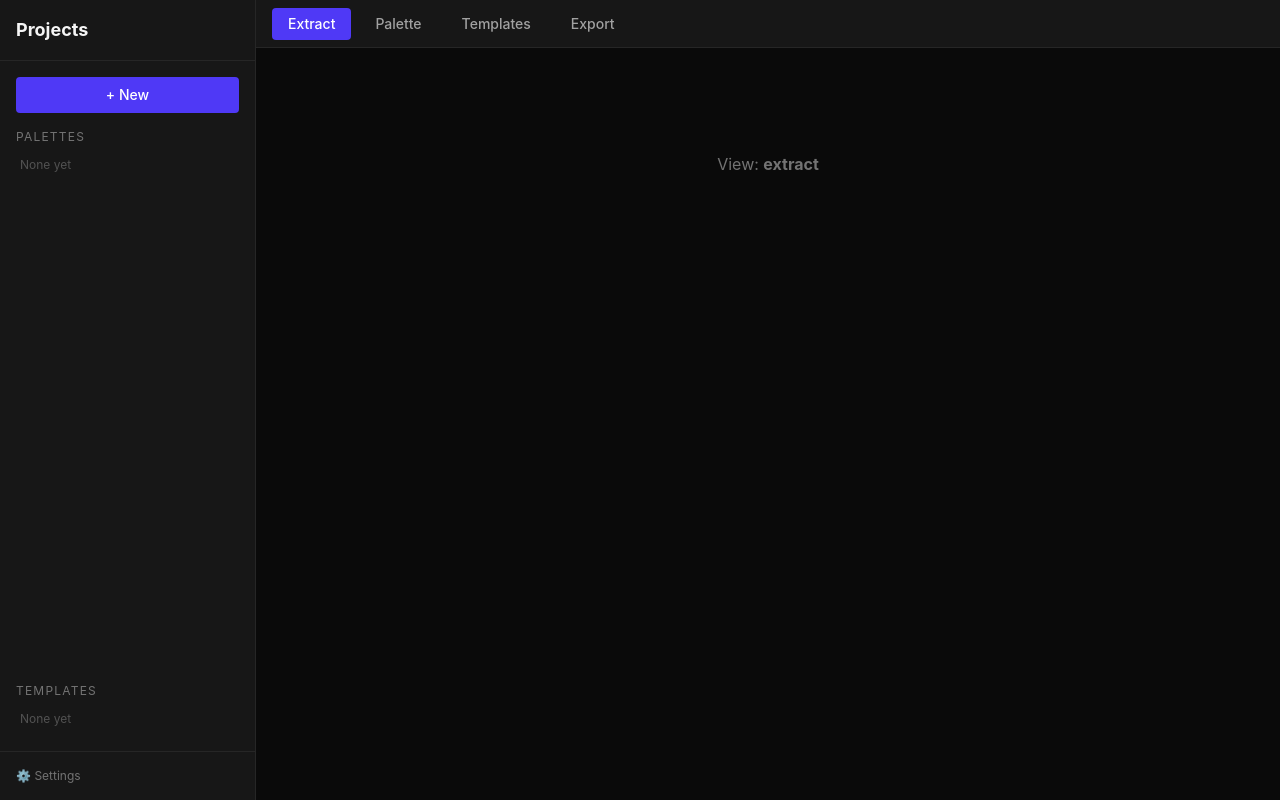
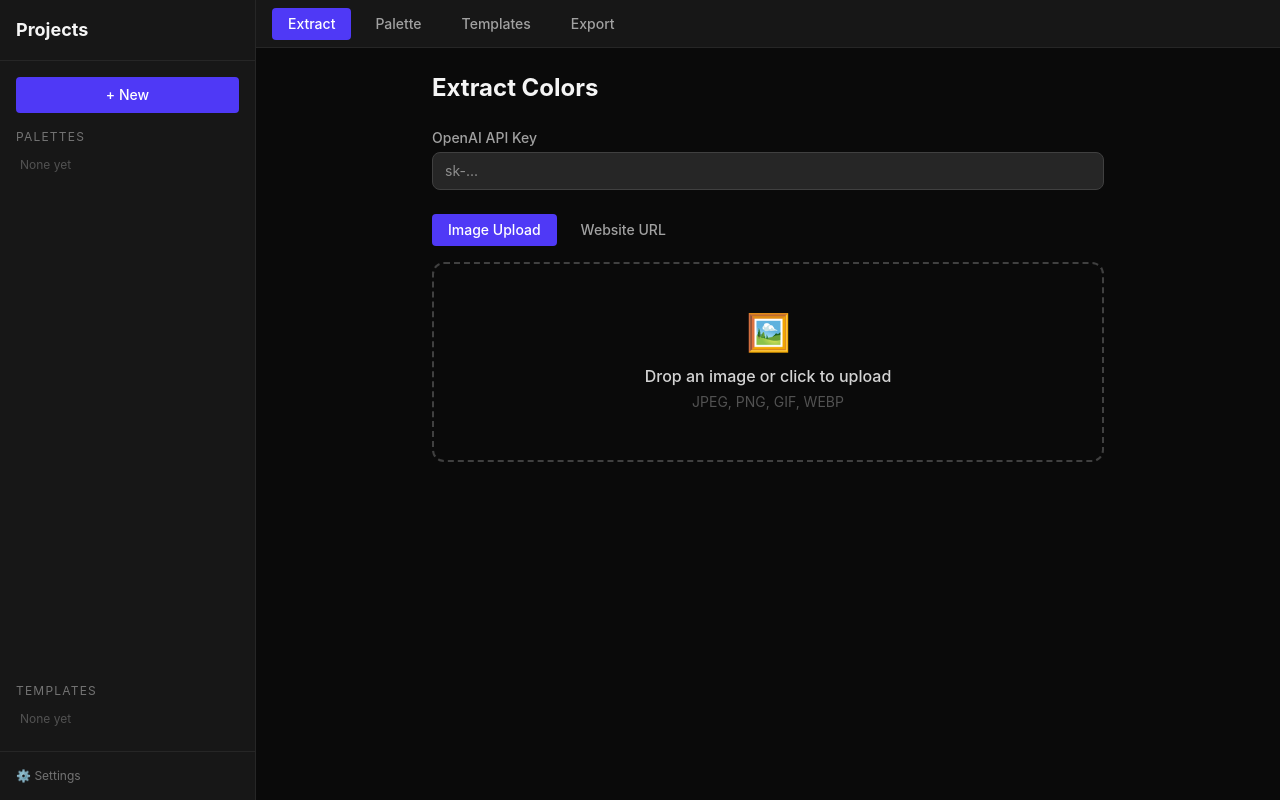
Before and after one commit to kkayyoo/palette-extractor, a React (Vite) app: page / in a window 1280 px wide. Built offline with nearby package versions, Linux system fonts and the light colour scheme.

Commit message:
feat: extract view wires image/URL upload with AI analysis

```diff
--- /dev/null
+++ b/src/components/extract/ExtractView.tsx
@@ -0,0 +1,186 @@
+// src/components/extract/ExtractView.tsx
+import { useState } from 'react'
+import { ImageUploader } from './ImageUploader'
+import { UrlInput } from './UrlInput'
+import { DesignFormatPicker } from './DesignFormatPicker'
+import { useColorExtraction } from '../../hooks/useColorExtraction'
+import { useAIAnalysis } from '../../hooks/useAIAnalysis'
+import { useApp } from '../../context/AppContext'
+import type { ContentFormat, DesignFormat, ExtractedPalette } from '../../types'
+
+const CONTENT_FORMATS: ContentFormat[] = [
+  'website', 'mobile-app', 'dashboard', 'landing-page',
+  'poster', 'social-media', 'presentation', 'ecommerce',
+]
+
+export function ExtractView() {
+  const { addProject, setActiveProject, setView } = useApp()
+  const extraction = useColorExtraction()
+  const ai = useAIAnalysis()
+  const [tab, setTab] = useState<'image' | 'url'>('image')
+  const [apiKey, setApiKey] = useState(() => localStorage.getItem('openai-api-key') ?? '')
+  const [selectedFormat, setSelectedFormat] = useState<DesignFormat>('minimalist')
+  const [contentFormat, setContentFormat] = useState<ContentFormat>('website')
+  const [isUrlLoading, setIsUrlLoading] = useState(false)
+  const [urlError, setUrlError] = useState<string | null>(null)
+
+  async function handleFileSelected(file: File) {
+    // extractFromFile returns the colors directly to avoid reading stale React state
+    const extracted = await extraction.extractFromFile(file)
+    if (extracted && extracted.length > 0) {
+      const hexColors = extracted.map(c => c.hex)
+      const analysisResult = await ai.analyze(hexColors, null, apiKey)
+      if (analysisResult) setSelectedFormat(analysisResult.suggestedDesignFormats[0])
+    }
+  }
+
+  async function handleUrlSubmit(url: string) {
+    setIsUrlLoading(true)
+    setUrlError(null)
+    try {
+      const res = await fetch(`/api/fetch-url?url=${encodeURIComponent(url)}`)
+      if (!res.ok) { const d = await res.json(); throw new Error(d.error) }
+      const data = await res.json()
+      // data.colors is string[] of hex from CSS; convert to PaletteColor[]
+      const hexColors: string[] = data.colors.slice(0, 8)
+      // Capture return value directly to avoid stale state reads
+      const analysisResult = await ai.analyze(hexColors, null, apiKey)
+      if (analysisResult) setSelectedFormat(analysisResult.suggestedDesignFormats[0])
+    } catch (e) {
+      setUrlError(e instanceof Error ? e.message : String(e))
+    } finally {
+      setIsUrlLoading(false)
+    }
+  }
+
+  function handleSave() {
+    if (!ai.result || extraction.colors.length === 0) return
+    const palette: ExtractedPalette = {
+      id: crypto.randomUUID(),
+      name: `Palette ${new Date().toLocaleDateString()}`,
+      source: { type: tab, thumbnail: extraction.thumbnail },
+      colors: extraction.colors,
+      keywords: ai.result.keywords,
+      mood: ai.result.mood,
+      suggestedDesignFormats: ai.result.suggestedDesignFormats,
+      suggestedStyles: ai.result.suggestedStyles,
+      designFormat: selectedFormat,
+      contentFormat,
+      createdAt: Date.now(),
+    }
+    const project = {
+      id: crypto.randomUUID(),
+      name: palette.name,
+      type: 'palette' as const,
+      palette,
+      createdAt: Date.now(),
+      updatedAt: Date.now(),
+    }
+    addProject(project)
+    setActiveProject(project.id)
+    setView('palette')
+  }
+
+  const hasPalette = extraction.colors.length > 0
+  const hasAnalysis = !!ai.result
+
+  return (
+    <div className="max-w-2xl mx-auto">
+      <h1 className="text-2xl font-bold mb-6">Extract Colors</h1>
+
+      {/* API Key input */}
+      <div className="mb-6">
+        <label className="block text-sm font-medium text-neutral-400 mb-1">OpenAI API Key</label>
+        <input
+          type="password"
+          value={apiKey}
+          onChange={e => { setApiKey(e.target.value); localStorage.setItem('openai-api-key', e.target.value) }}
+          placeholder="sk-..."
+          className="w-full bg-neutral-800 border border-neutral-700 rounded-lg px-3 py-2 text-neutral-100 text-sm focus:outline-none focus:border-indigo-500"
+        />
+      </div>
+
+      {/* Tab switcher */}
+      <div className="flex gap-2 mb-4">
+        {(['image', 'url'] as const).map(t => (
+          <button
+            key={t}
+            onClick={() => setTab(t)}
+            className={`px-4 py-1.5 rounded text-sm font-medium ${tab === t ? 'bg-indigo-600 text-white' : 'text-neutral-400 hover:text-white'}`}
+          >
+            {t === 'image' ? 'Image Upload' : 'Website URL'}
+          </button>
+        ))}
+      </div>
+
+      {tab === 'image' ? (
+        <ImageUploader
+          onExtract={() => {}}
+          isLoading={extraction.isLoading}
+          error={extraction.error}
+          onFileSelected={handleFileSelected}
+        />
+      ) : (
+        <UrlInput onSubmit={handleUrlSubmit} isLoading={isUrlLoading} error={urlError} />
+      )}
+
+      {/* AI loading */}
+      {ai.isLoading && <p className="mt-4 text-indigo-400 animate-pulse">Analyzing with AI…</p>}
+      {ai.error && <p className="mt-4 text-red-400 text-sm">{ai.error}</p>}
+
+      {/* Results */}
+      {hasPalette && (
+        <div className="mt-6 space-y-4">
+          {/* Color swatches */}
+          <div className="flex gap-2 flex-wrap">
+            {extraction.colors.map((c, i) => (
+              <div key={i} className="flex flex-col items-center gap-1">
+                <div className="w-12 h-12 rounded-lg border border-neutral-700" style={{ background: c.hex }} />
+                <span className="text-xs text-neutral-500">{c.hex}</span>
+                <span className="text-xs text-neutral-600">{c.role}</span>
+              </div>
+            ))}
+          </div>
+
+          {/* AI results */}
+          {hasAnalysis && (
+            <>
+              <div className="flex gap-2 flex-wrap">
+                {ai.result!.keywords.map(k => (
+                  <span key={k} className="bg-neutral-800 text-neutral-300 rounded-full px-3 py-0.5 text-xs">{k}</span>
+                ))}
+                <span className="bg-indigo-900 text-indigo-300 rounded-full px-3 py-0.5 text-xs">mood: {ai.result!.mood}</span>
+              </div>
+
+              <DesignFormatPicker
+                suggestions={ai.result!.suggestedDesignFormats}
+                selected={selectedFormat}
+                onChange={setSelectedFormat}
+              />
+
+              <div className="flex flex-col gap-1">
+                <label className="text-sm font-medium text-neutral-300">Content Format</label>
+                <select
+                  value={contentFormat}
+                  onChange={e => setContentFormat(e.target.value as ContentFormat)}
+                  className="bg-neutral-800 border border-neutral-700 rounded-lg px-3 py-2 text-neutral-100 focus:outline-none focus:border-indigo-500"
+                >
+                  {CONTENT_FORMATS.map(f => (
+                    <option key={f} value={f}>{f}</option>
+                  ))}
+                </select>
+              </div>
+
+              <button
+                onClick={handleSave}
+                className="w-full bg-indigo-600 hover:bg-indigo-500 text-white rounded-lg py-3 font-semibold"
+              >
+                Save Palette →
+              </button>
+            </>
+          )}
+        </div>
+      )}
+    </div>
+  )
+}
--- a/src/components/layout/Canvas.tsx
+++ b/src/components/layout/Canvas.tsx
@@ -1,14 +1,16 @@
 // src/components/layout/Canvas.tsx
 import { useApp } from '../../context/AppContext'
+import { ExtractView } from '../extract/ExtractView'
 
 export function Canvas() {
   const { state } = useApp()
+
   return (
     <main className="flex-1 overflow-auto bg-neutral-950 p-6 text-neutral-100">
-      {/* Views will be wired in subsequent tasks */}
-      <div className="text-neutral-500 text-center mt-20">
-        View: <strong>{state.view}</strong>
-      </div>
+      {state.view === 'extract' && <ExtractView />}
+      {state.view === 'palette' && <div className="text-neutral-500">Palette view — Task 15</div>}
+      {state.view === 'template' && <div className="text-neutral-500">Template view — Task 16</div>}
+      {state.view === 'export' && <div className="text-neutral-500">Export view — Task 17</div>}
     </main>
   )
 }
```
